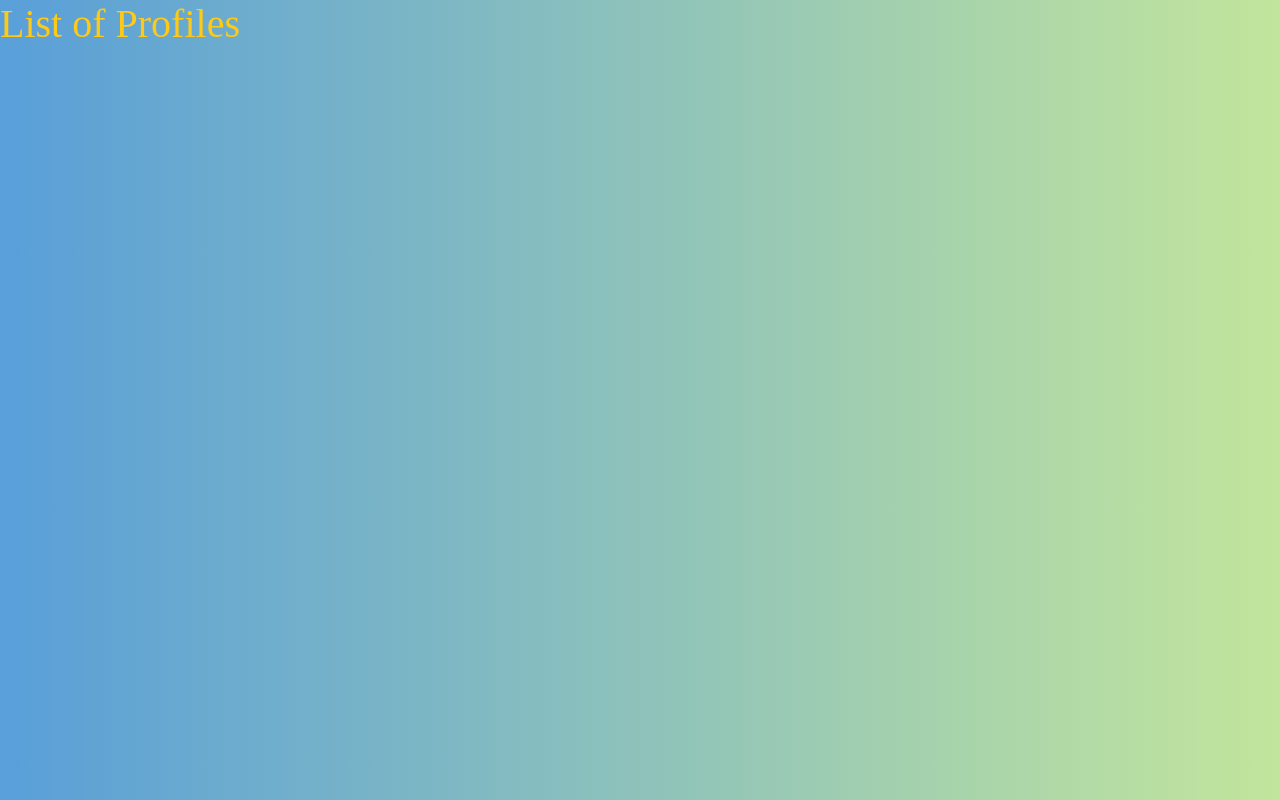
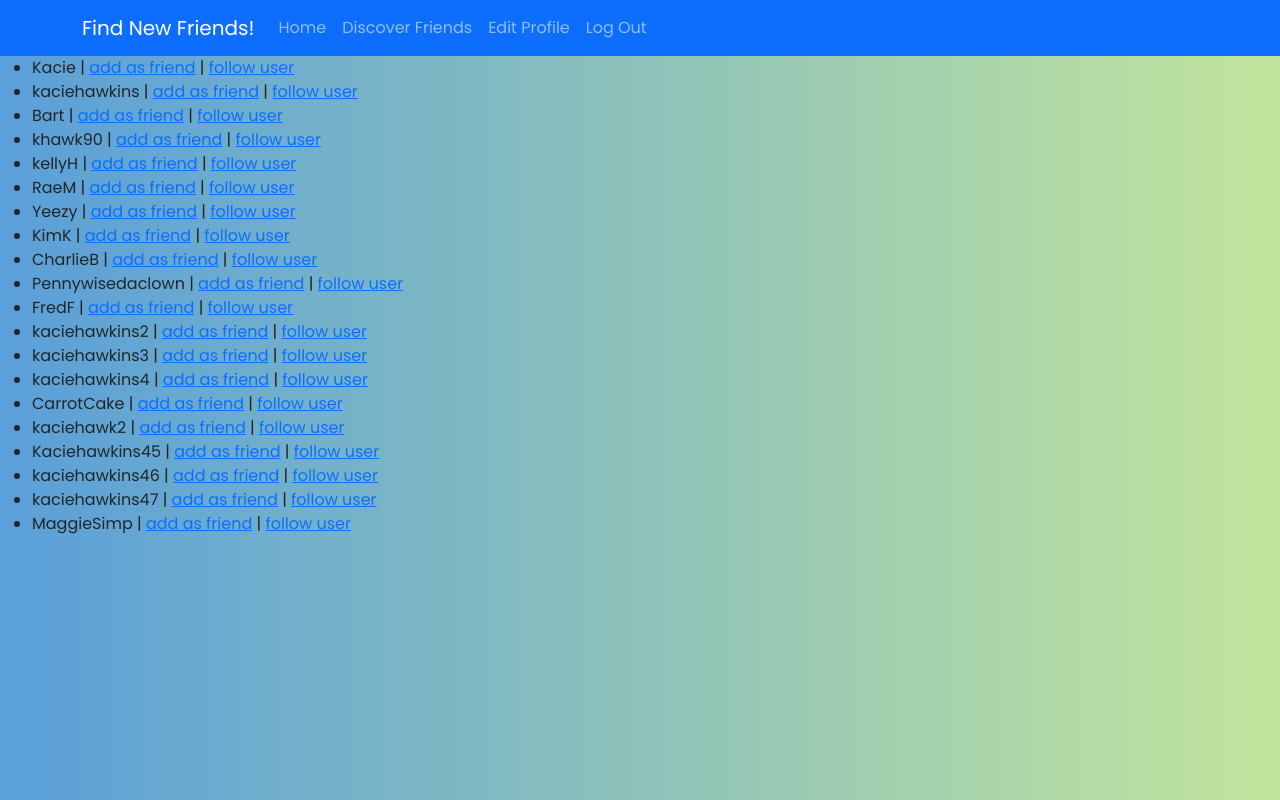
Before and after one commit to KacieHawkinsdev98/Friendly_AppV2_Capstone, a React app in the folder friendlyappv2/: page /discovernewfriends in a window 1280 px wide. Built offline with nearby package versions, Linux system fonts and the light colour scheme; no server answers.

Commit message:
added friends to discoverfriends url

```diff
--- /dev/null
+++ b/friendlyappv2/src/components/Login.css
@@ -0,0 +1,9 @@
+
+
+h1 {
+    font-size:300%;
+    font-style: italic;
+    font-stretch: expanded;
+
+
+}
--- a/friendlyappv2/src/components/Login.jsx
+++ b/friendlyappv2/src/components/Login.jsx
@@ -2,7 +2,7 @@ import React, { Component } from 'react';
 import axios from 'axios';
 import { Card, Button, Form } from "react-bootstrap";
 import { Link } from "react-router-dom";
-
+import './Login.css'
 
 class Login extends Component {
     constructor(props) {
@@ -59,7 +59,7 @@ async userLogin(user){
         return (
 
             <>
-               <h1 className="text=center mb-7">Friendly</h1>
+               <h1 className="text=center mb-6">Friendly</h1>
 
             <Card  style={{ width: '25rem' }}>
               <Card.Body>
@@ -88,7 +88,6 @@ async userLogin(user){
                   <div className="w-100 text-center mt-2">
               Need an account? <Link to="/signup">Sign Up</Link>
             </div>
-            <button onClick={() => console.log(localStorage.getItem("token"))}>Click for Token!</button>
               </Card.Body>
             </Card>
 
--- a/friendlyappv2/src/components/Profile/Profile.css
+++ b/friendlyappv2/src/components/Profile/Profile.css
@@ -15,8 +15,6 @@
     margin-left: 17rem;
     transition: all 0.4s;
   }
-
-  /* for toggle behavior */
 
   #sidebar.active {
     margin-left: -17rem;
--- a/friendlyappv2/src/components/Profile/Profile.jsx
+++ b/friendlyappv2/src/components/Profile/Profile.jsx
@@ -1,6 +1,6 @@
 import React, {Component} from 'react';
 import './Profile.css';
-import { Nav, Navbar, Container, Link} from 'react-bootstrap';
+import { Nav, Navbar, Container, Card, Button} from 'react-bootstrap';
 
 
 
@@ -21,15 +21,29 @@ class Profile extends Component {
            <div>
   <Navbar bg="primary" variant="dark">
     <Container>
-    <Navbar.Brand href="#profile" w="100" >Friendly</Navbar.Brand>
+    <Navbar.Brand href="#profile"  >Friendly</Navbar.Brand>
     <Nav className="me-auto">
-      <Nav.Link href="#signup">Home</Nav.Link>
-      <Nav.Link href="#discoverfriends">Discover Friends</Nav.Link>
-      <Nav.Link href="#manageprofile">Edit Profile</Nav.Link>
-      <Nav.Link href="#logout">Log Out</Nav.Link>
+      <Nav.Link href="/signup">Home</Nav.Link>
+      <Nav.Link href="/discoverfriends">Discover Friends</Nav.Link>
+      <Nav.Link href="/manageprofile">Edit Profile</Nav.Link>
+      <Nav.Link href="/logout">Log Out</Nav.Link>
     </Nav>
     </Container>
   </Navbar>
+
+  <Card style={{ width: '30rem' }}>
+  <Card.Body>
+    <Card.Title>Welcome to the Friendly App!</Card.Title>
+    <Card.Text>
+      New in town? Looking to connect with locals to explore
+      the city with? Look no further! The friendly app curates
+      "friend dates" based on your personal interests and finds
+      locals in your area to hang with :D
+    </Card.Text>
+    <Button variant="info" >Find a friend and go take a hike!</Button>
+  </Card.Body>
+</Card>
+
 
            </div>
 
--- a/friendlyappv2/src/components/UserProfilesPage/UserProfilesPage.jsx
+++ b/friendlyappv2/src/components/UserProfilesPage/UserProfilesPage.jsx
@@ -1,5 +1,6 @@
 import axios from 'axios';
 import {Component} from 'react'
+import {Nav, Navbar, Container} from 'react-bootstrap'
 
 
 
@@ -16,11 +17,11 @@ class ViewProfiles  extends Component {
 
 
  componentDidMount(){
-    this.getUsers();
+     this.getUsers();
  }
 
   async getUsers(){
-    let response = await axios.get('http://127.0.0.1:8000/users');
+    let response = await axios.get('http://127.0.0.1:8000/users/');
       this.setState({
     profiles: response.data
  });
@@ -29,8 +30,147 @@ class ViewProfiles  extends Component {
 
     render() {
         return (
+  <>
+            <Navbar bg="primary" variant="dark">
+            <Container>
+            <Navbar.Brand >Find New Friends! </Navbar.Brand>
+            <Nav className="me-auto">
+              <Nav.Link href="/signup">Home</Nav.Link>
+              <Nav.Link href="/discovernewfriends" onClick={this.getUsers}>Discover Friends</Nav.Link>
+              <Nav.Link href="/manageprofile">Edit Profile</Nav.Link>
+              <Nav.Link href="/logout">Log Out</Nav.Link>
+            </Nav>
+            </Container>
+          </Navbar>
 
-            <h1> List of Profiles </h1>
+<div>
+<ul>
+<li>
+
+        Kacie | <a href="/friend/add/Kacie/">add as friend</a> | <a href="/follower/add/Kacie/">follow user</a>
+
+</li>
+
+<li>
+
+        kaciehawkins | <a href="/friend/add/kaciehawkins/">add as friend</a> | <a href="/follower/add/kaciehawkins/">follow user</a>
+
+</li>
+
+<li>
+
+        Bart | <a href="/friend/add/Bart/">add as friend</a> | <a href="/follower/add/Bart/">follow user</a>
+
+</li>
+
+<li>
+
+        khawk90 | <a href="/friend/add/khawk90/">add as friend</a> | <a href="/follower/add/khawk90/">follow user</a>
+
+</li>
+
+<li>
+
+        kellyH | <a href="/friend/add/kellyH/">add as friend</a> | <a href="/follower/add/kellyH/">follow user</a>
+
+</li>
+
+<li>
+
+        RaeM | <a href="/friend/add/RaeM/">add as friend</a> | <a href="/follower/add/RaeM/">follow user</a>
+
+</li>
+
+<li>
+
+        Yeezy | <a href="/friend/add/Yeezy/">add as friend</a> | <a href="/follower/add/Yeezy/">follow user</a>
+
+</li>
+
+<li>
+
+        KimK | <a href="/friend/add/KimK/">add as friend</a> | <a href="/follower/add/KimK/">follow user</a>
+
+</li>
+
+<li>
+
+        CharlieB | <a href="/friend/add/CharlieB/">add as friend</a> | <a href="/follower/add/CharlieB/">follow user</a>
+
+</li>
+
+<li>
+
+        Pennywisedaclown | <a href="/friend/add/Pennywisedaclown/">add as friend</a> | <a href="/follower/add/Pennywisedaclown/">follow user</a>
+
+</li>
+
+<li>
+
+        FredF | <a href="/friend/add/FredF/">add as friend</a> | <a href="/follower/add/FredF/">follow user</a>
+
+</li>
+
+<li>
+
+        kaciehawkins2 | <a href="/friend/add/kaciehawkins2/">add as friend</a> | <a href="/follower/add/kaciehawkins2/">follow user</a>
+
+</li>
+
+<li>
+
+        kaciehawkins3 | <a href="/friend/add/kaciehawkins3/">add as friend</a> | <a href="/follower/add/kaciehawkins3/">follow user</a>
+
+</li>
+
+<li>
+
+        kaciehawkins4 | <a href="/friend/add/kaciehawkins4/">add as friend</a> | <a href="/follower/add/kaciehawkins4/">follow user</a>
+
+</li>
+
+<li>
+
+        CarrotCake | <a href="/friend/add/CarrotCake/">add as friend</a> | <a href="/follower/add/CarrotCake/">follow user</a>
+
+</li>
+
+<li>
+
+        kaciehawk2 | <a href="/friend/add/kaciehawk2/">add as friend</a> | <a href="/follower/add/kaciehawk2/">follow user</a>
+
+</li>
+
+<li>
+
+        Kaciehawkins45 | <a href="/friend/add/Kaciehawkins45/">add as friend</a> | <a href="/follower/add/Kaciehawkins45/">follow user</a>
+
+</li>
+
+<li>
+
+        kaciehawkins46 | <a href="/friend/add/kaciehawkins46/">add as friend</a> | <a href="/follower/add/kaciehawkins46/">follow user</a>
+
+</li>
+
+<li>
+
+        kaciehawkins47 | <a href="/friend/add/kaciehawkins47/">add as friend</a> | <a href="/follower/add/kaciehawkins47/">follow user</a>
+
+</li>
+
+<li>
+
+        MaggieSimp | <a href="/friend/add/MaggieSimp/">add as friend</a> | <a href="/follower/add/MaggieSimp/">follow user</a>
+
+</li>
+
+</ul>
+</div>
+
+
+</>
+
         )
     }
 };
```
Also changed, not shown: friendlyappv2/src/components/NavBar/NavBar.jsx (deleted, +0 -33 lines), friendlyappv2/src/components/DiscoverFriends/DiscoverFriends.jsx (deleted).
